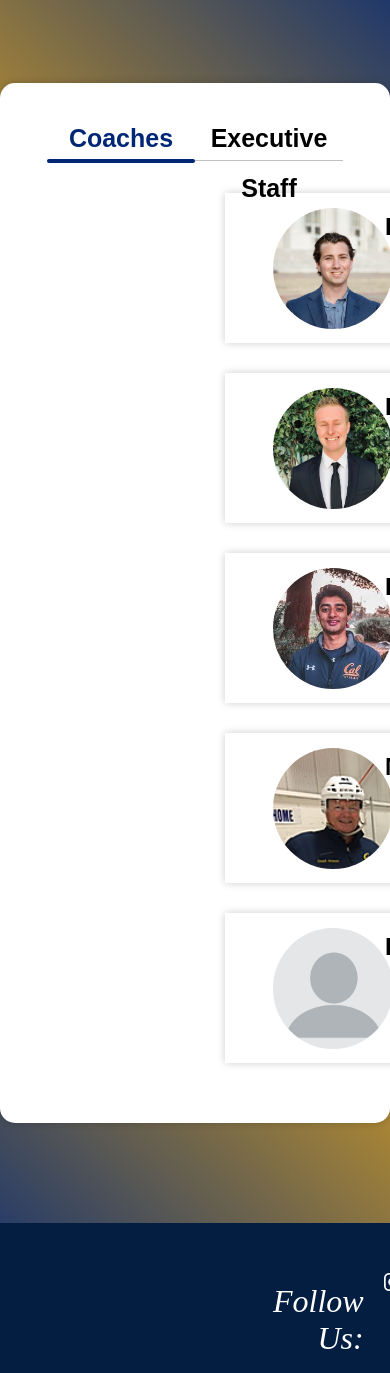
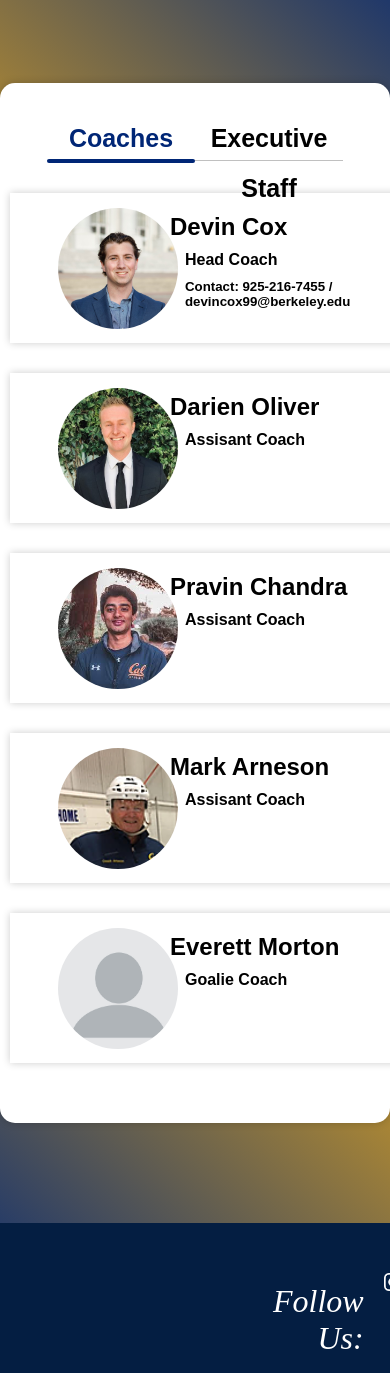
Before and after one commit to allananaka/Cal-Ice-Hockey-Website-2.0, a PHP site: page /staff.html in a window 390 px wide; the page is wider, and only the part inside the window is pictured. Shown: the part 117-1490 px from the top of that part. Run offline with PHP 8.4, Linux system fonts and the light colour scheme.

Commit message:
fixed staff layout bug

```diff
--- a/styles.css
+++ b/styles.css
@@ -583,6 +583,15 @@ section .content{
     padding: 0;
     justify-content: flex-start;
 }
+.coachesContent,
+.staffContent {
+    display: flex;
+    flex-direction: column;
+    flex-wrap: wrap;
+    justify-content: flex-start;
+    position: relative;
+    left: -215px;
+}
 .coachSlot {
     margin-left: 0px;
     margin-right: 0px;
@@ -594,6 +603,8 @@ section .content{
     height: 150px;
     padding: 20px;
     box-shadow: 0 0 8px rgba(0,0,0,0.2);
+    position: relative;
+    left: 800px;
 }
 .leftSide {
     max-width: 150px;
@@ -1146,4 +1157,8 @@ iframe {
         top: -10px;
         left: 10px;
     }
+    .coachesContent,
+    .staffContent {
+        left: 0px;
+    }
 }
```
